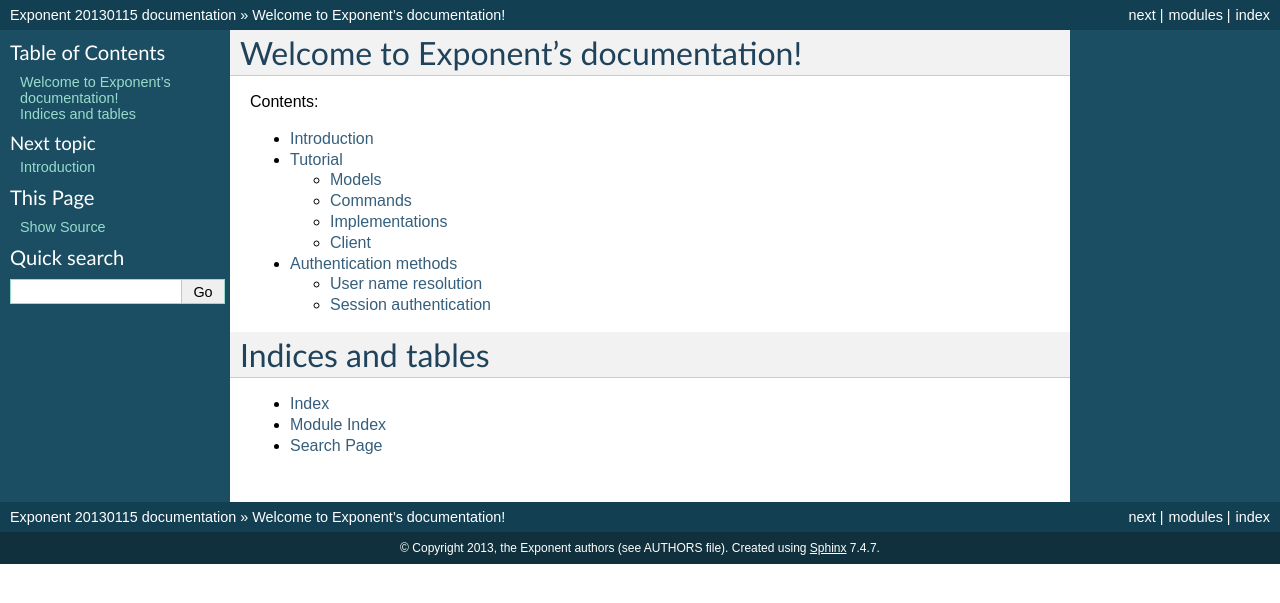
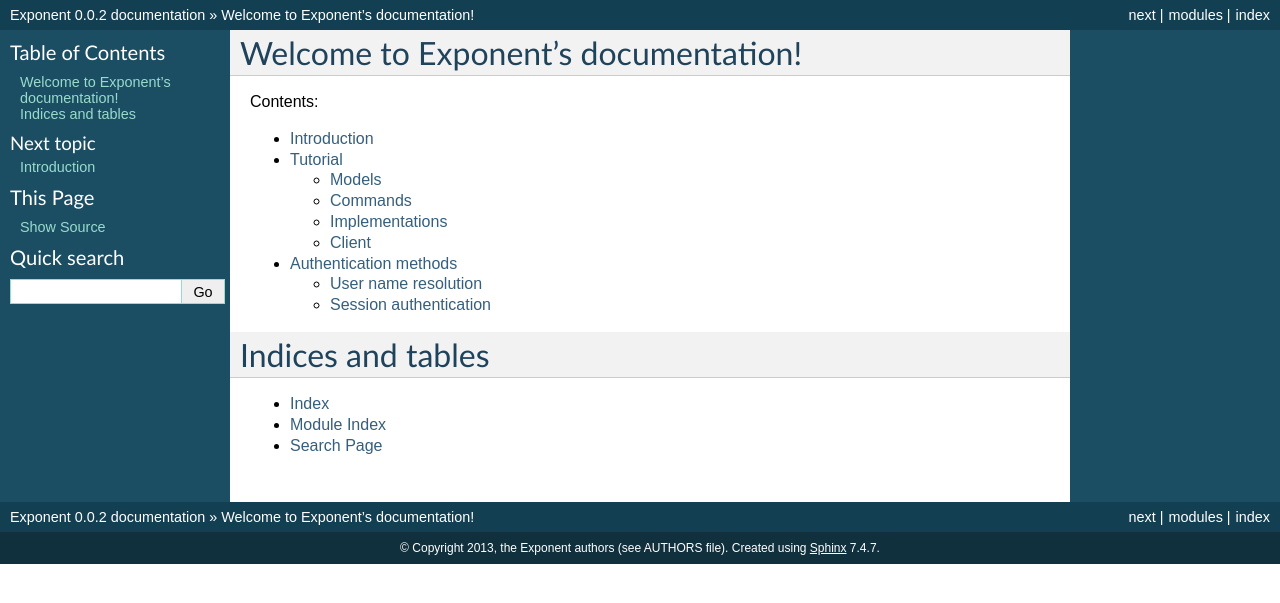
Before and after one commit to lvh/exponent, a Sphinx documentation site: the page built from docs/index.rst, in a window 1280 px wide. Shown: the top 603 px of the page. Built offline with Sphinx 7.4.7, drawn with Linux system fonts in a browser that asks for light colours; some of the changed lines change nothing that is shown.

Commit message:
Use version from exponent._version in Sphinx builds

```diff
--- a/docs/conf.py
+++ b/docs/conf.py
@@ -52,11 +52,12 @@
 # The version info for the project you're documenting, acts as replacement for
 # |version| and |release|, also used in various other places throughout the
 # built documents.
-#
-# The short X.Y version.
-version = '20130115'
+import re
+versionLine = open("../exponent/_version.py", "rt").read()
+match = re.search(r"^__version__ = ['\"]([^'\"]*)['\"]", versionLine, re.M)
+version = release = match.group(1)
 # The full version, including alpha/beta/rc tags.
-release = '20130115'
+# release = ...
 
 # The language for content autogenerated by Sphinx. Refer to documentation
 # for a list of supported languages.
```
